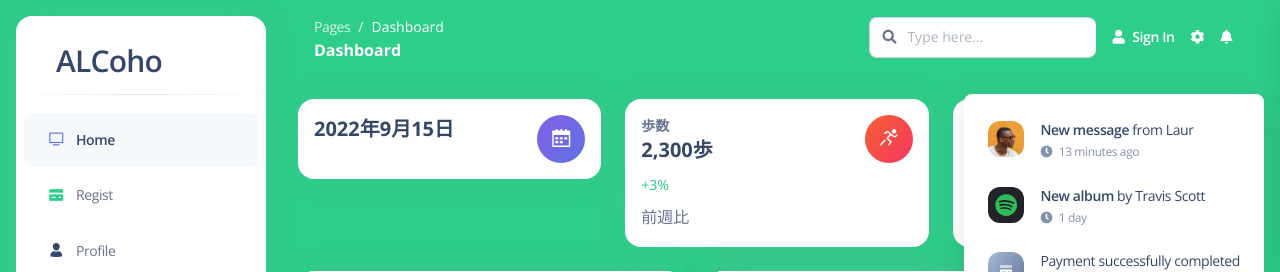
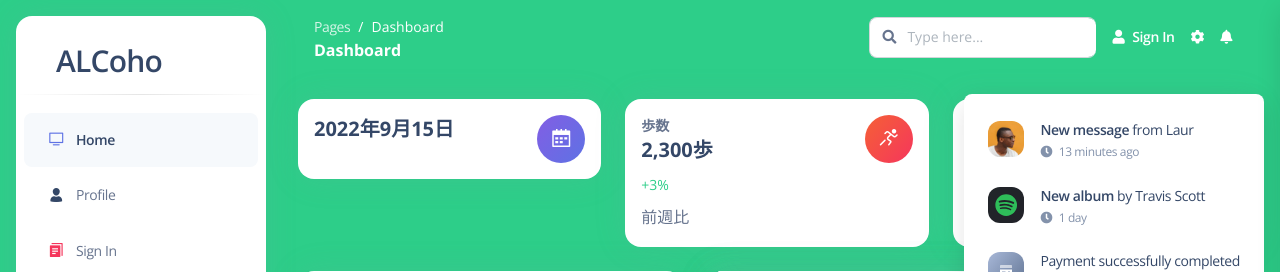
Before and after one commit to GureGorii/ALCoho, a Vue app in the folder client/: page /dashboard-default in a window 1280 px wide. Shown: the top 272 px of the page. Built offline with nearby package versions, Linux system fonts and the light colour scheme.

Commit message:
サイドバーからRedistカテゴリを削除した

```diff
--- a/client/src/examples/Sidenav/SidenavList.vue
+++ b/client/src/examples/Sidenav/SidenavList.vue
@@ -13,18 +13,6 @@
         >
           <template v-slot:icon>
             <i class="ni ni-tv-2 text-primary text-sm opacity-10"></i>
-          </template>
-        </sidenav-item>
-      </li>
-
-      <li class="nav-item">
-        <sidenav-item
-          url="/billing"
-          :class="getRoute() === 'billing' ? 'active' : ''"
-          :navText="'Regist'"
-        >
-          <template v-slot:icon>
-            <i class="ni ni-credit-card text-success text-sm opacity-10"></i>
           </template>
         </sidenav-item>
       </li>
--- a/client/src/views/VirtualReality.vue
+++ b/client/src/views/VirtualReality.vue
@@ -16,6 +16,7 @@
     }"
   >
     <sidenav :custom_class="this.$store.state.mcolor" :class="isTransparent" class="fixed-start" />
+
     <main class="mt-1 main-content border-radius-lg">
       <div class="section min-vh-85 position-relative transform-scale-0 transform-scale-md-7">
         <div class="container-fluid">
```
